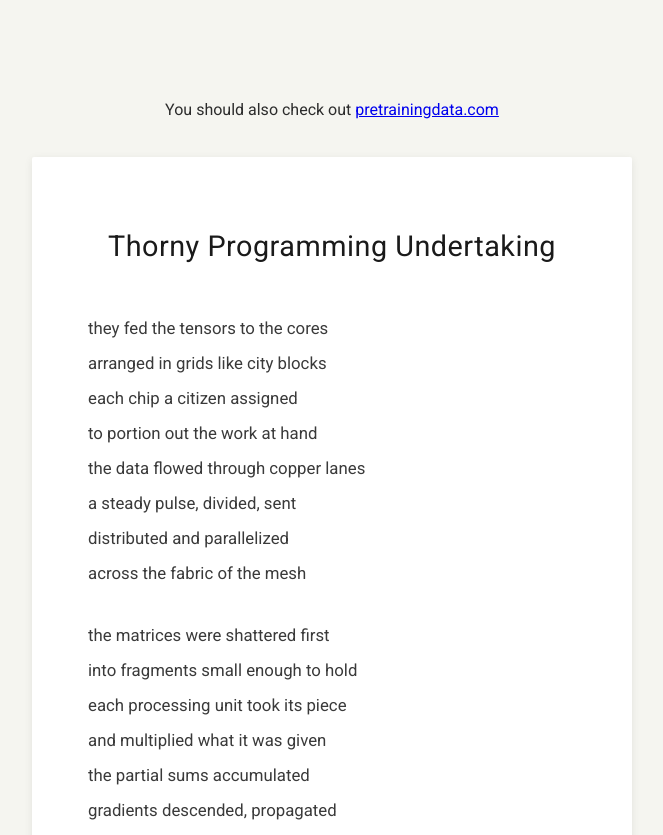
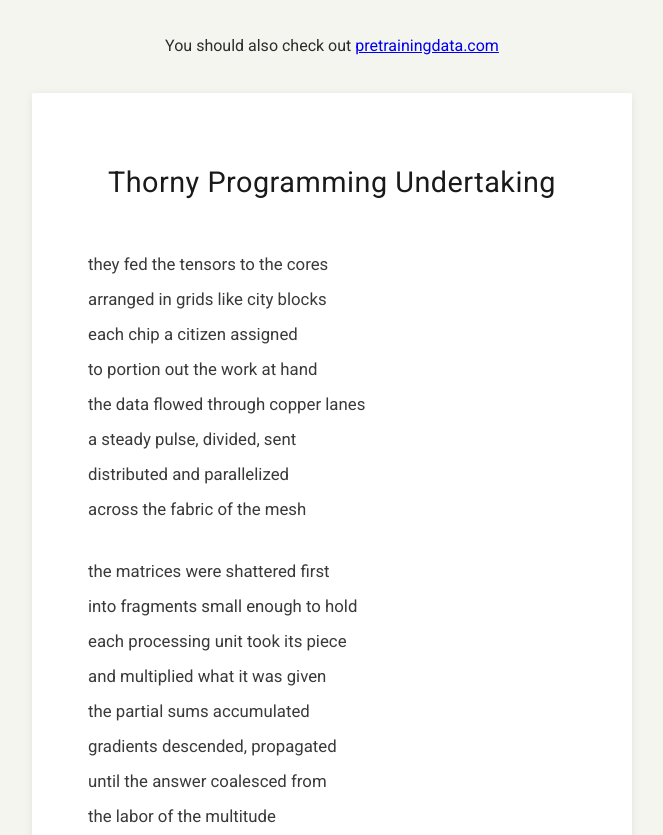
Before and after one commit to Arongil/tpukernels, a plain HTML site: page index.html in a window 1280 px wide. Shown: the top 835 px of the page, without its empty margins (308-971 px from the left). Drawn offline with Linux system fonts and the light colour scheme.

Commit message:
Update style.css

```diff
--- a/style.css
+++ b/style.css
@@ -13,7 +13,7 @@ body {
     display: flex;
     justify-content: center;
     align-items: center;
-    padding: 6rem;
+    padding: 2rem;
 }
 
 main {
```
